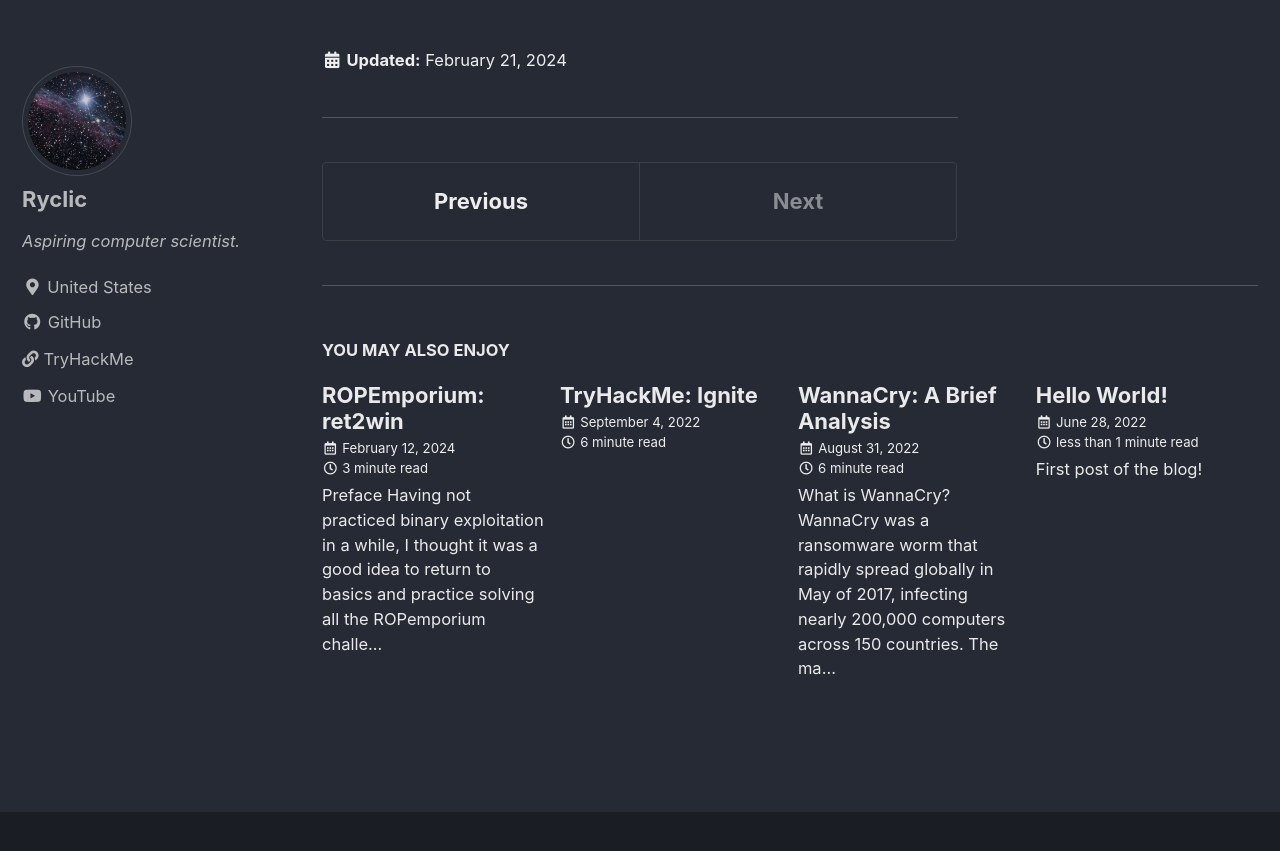
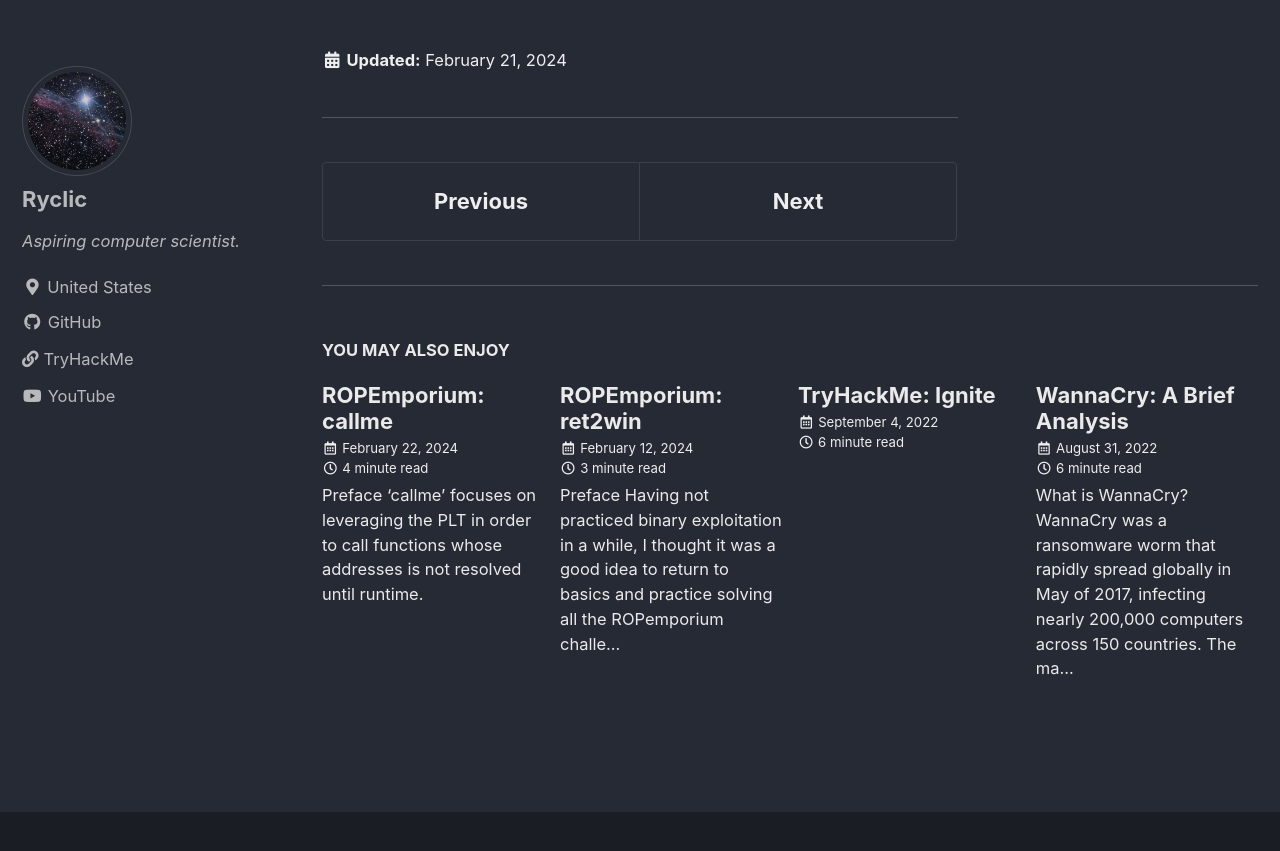
Before and after one commit to Ryclic/ryclic.github.io, a Jekyll site: the page built from _posts/2024-02-21-ROPEmporium-split.md, in a window 1280 px wide and 900 px high, scrolled down 4596 px. Shown: the top 851 px of the window. Built offline with Jekyll 4.4.1, drawn with Linux system fonts in a browser that asks for light colours; cached includes are drawn as plain includes; part of the change alters nothing that is shown; some of the changed text lies outside the part shown.

Commit message:
add ropemporium callme writeup

````diff
--- a/_posts/2024-02-21-ROPEmporium-split.md
+++ b/_posts/2024-02-21-ROPEmporium-split.md
@@ -53,7 +53,7 @@ To find the offset of system, we'll use GDB to check the exact address of the fu
 ![System Offset]({{ site.url }}{{ site.baseurl }}/assets/images/ropemporium/split/systemoffset.png)
 
 Perfect, now we can build our ROP chain!
-### Building ROP chain
+### Building ROP Chain
 A quick recap:
 We need to first call our `POP_RDI` gadget with the address of our cat string. Then, we need to call system directly with our register already set, and we're done.
 
--- /dev/null
+++ b/_posts/2024-02-22-ROPEmporium-callme.md
@@ -0,0 +1,139 @@
+---
+toc: true
+toc_label: "Table of Contents"
+toc_icon: "list"
+title: "ROPEmporium: callme"
+---
+## Preface
+'callme' focuses on leveraging the PLT in order to call functions whose addresses is not resolved until runtime.
+
+Challenges can be found [here](https://ropemporium.com/).
+### File Information
+Running the file, we are met with the following:
+
+![Initial Run]({{ site.url }}{{ site.baseurl }}/assets/images/ropemporium/callme/initialrun.png)
+
+Note that the buffer overflow still exists (offset is the same), allowing us to overwrite the return address. However, this time around our objective is the following:
+
+>You must call the **callme_one()**, **callme_two()** and **callme_three()** functions in that order, each with the arguments **0xdeadbeef**, **0xcafebabe**, **0xd00df00d** e.g. callme_one(0xdeadbeef, 0xcafebabe, 0xd00df00d) to print the flag. For the x86_64 binary double up those values, e.g. callme_one(0xdeadbeefdeadbeef, 0xcafebabecafebabe, 0xd00df00dd00df00d)
+
+However, these functions are not in our binary.
+
+Instead, they are dynamically linked at runtime, so we need a way to consistently call them. We are given a `libcallme.so` file where these functions are stored.
+
+Our checksec remains the same.
+
+![Checksec]({{ site.url }}{{ site.baseurl }}/assets/images/ropemporium/callme/checksec.png)
+### Decompilation
+Our useful function is a bit different this time. Instead of making a call to `system()`, it instead calls our three functions with random paramters. However, we can leverage this by setting up the registers with the desired values and calling these functions ourself.
+```c
+void usefulFunction(void)
+{
+  callme_three(4,5,6);
+  callme_two(4,5,6);
+  callme_one(4,5,6);
+  exit(1);
+}
+```
+First though, we need to figure out the addresses of these functions.
+
+### Understanding the PLT and GOT
+Notice that when we click on any of the three functions, Ghidra brings us to a "thunk" function:
+
+![Thunked Function]({{ site.url }}{{ site.baseurl }}/assets/images/ropemporium/callme/thunk.png)
+
+Similarly, GDB shows us that the function calls are to a place called `function@plt`. So, what exactly is this?
+
+![PLT Call]({{ site.url }}{{ site.baseurl }}/assets/images/ropemporium/callme/pltcall.png)
+
+The PLT (Procedure Linking Table) is primarily used by the program to call functions that are **dynamically linked** and thus unknown until runtime. Instead of making calls directly to the function, the program will call the PLT in order to ensure that the addresses are correct.
+
+The PLT is responsible for resolving the address if it has not yet been called before. To do so, it calls [`ld.so`](https://man7.org/linux/man-pages/man8/ld.so.8.html), which returns the function address. This address is then patched in the GOT so that future calls will directly go to the function.
+
+The GOT (Global Offset Table) itself is a table of addresses that is usually built during runtime and contains the actual addresses of functions, even after address space randomization.
+
+For our purposes, we should know that <u>calling the PLT is essentially the same as calling the function itself</u>, since it will fetch the runtime address and call it for us.
+
+For more information about this, see:
+- [GOT and PLT for pwning](https://systemoverlord.com/2017/03/19/got-and-plt-for-pwning.html)
+- [StackExchange PLT and GOT](https://reverseengineering.stackexchange.com/questions/1992/what-is-plt-got)
+- [In-Depth PLT and GOT explanation](https://www.technovelty.org/linux/plt-and-got-the-key-to-code-sharing-and-dynamic-libraries.html)
+- [GOT and PLT exploitaton](https://ir0nstone.gitbook.io/notes/types/stack/aslr/plt_and_got)
+- [ROPEmporium explanation](https://ropemporium.com/guide.html#Appendix%20A)
+
+### Finding Addresses and Gadgets
+To find the PLT addresses for our three functions, we can look at the disassembly in GDB. The addresses labelled are the ones that we want to call, because they are basically the equivalent of calling the function itself.
+
+![PLT Call]({{ site.url }}{{ site.baseurl }}/assets/images/ropemporium/callme/pltcall.png)
+
+We also need a gadget to populate our registers for us. Since each function needs three arguments, we need gadgets that can populate the first three registers in x64 calling convention:
+
+`RDI, RSI, RDX, RCX, R8 and R9`
+
+So let's try searching for gadgets that can populate RDI, RSI, and RDX. Luckily the challenge made it easy for us, and we find a gadget that does all three.
+
+![Useful Gadget]({{ site.url }}{{ site.baseurl }}/assets/images/ropemporium/callme/gadget.png)
+
+With this, we can build our ROP chain!
+### Building ROP Chain
+A quick recap:
+We need to populate our three registers by calling our gadget and feeding it the desired arguments. Then, we can call the PLT address of our function.
+
+We need to repeat this process a total of three times for each function.
+
+This begs the question: *why can't you just set the registers once instead of repeating it three times for each function?*
+
+The primary reason for this is due to architecture **callee vs caller** register designations.
+
+In short, callee registers are expected to be preserved by the function, meaning it will retain the same value after the function call. Caller registers may be changed, meaning it is the caller's responsibility to save them before calling. There is no guarantee that these registers won't be clobbered.
+
+In the below diagram, callee and caller registers are labelled:
+
+![Callee vs Caller]({{ site.url }}{{ site.baseurl }}/assets/images/ropemporium/callme/registers.png)
+
+Notice that RDI, RSI, and RDX are all caller saved. This means we need to set them again everytime we call a function.
+### Fixing Alignment
+Even though our script seems to be correct, we still aren't getting the flag. We aren't hitting the checks for our function calls either.
+
+Let's do a little debugging. We can attach a GDB window using the `gdb.attach()` command in pwntools.
+
+![MOVAPS Segfault]({{ site.url }}{{ site.baseurl }}/assets/images/ropemporium/callme/gdb.png)
+
+Doing this shows us that we are indeed segfaulting on a MOVAPS instruction. This means our stack alignment is off, so all we need to do is add a `ret` instruction before our chain.
+
+With that change, the script works as expected and we get the flag!
+
+![Win]({{ site.url }}{{ site.baseurl }}/assets/images/ropemporium/callme/win.png)
+### Final Script
+```python
+from pwn import *
+
+p = process('./callme') # gdb.attach(p)
+# Gadgets
+FUNC_1_PLT = 0x400720
+FUNC_2_PLT = 0x400740
+FUNC_3_PLT = 0x4006f0
+POP_RDI_RSI_RDX = 0x000000000040093c
+RET = 0x00000000004006be
+# Payload
+payload = b'A'*40
+payload += p64(RET)
+payload += p64(POP_RDI_RSI_RDX)
+payload += p64(0xdeadbeefdeadbeef)
+payload += p64(0xcafebabecafebabe)
+payload += p64(0xd00df00dd00df00d)
+payload += p64(FUNC_1_PLT)
+payload += p64(POP_RDI_RSI_RDX)
+payload += p64(0xdeadbeefdeadbeef)
+payload += p64(0xcafebabecafebabe)
+payload += p64(0xd00df00dd00df00d)
+payload += p64(FUNC_2_PLT)
+payload += p64(POP_RDI_RSI_RDX)
+payload += p64(0xdeadbeefdeadbeef)
+payload += p64(0xcafebabecafebabe)
+payload += p64(0xd00df00dd00df00d)
+payload += p64(FUNC_3_PLT)
+
+p.sendline(payload)
+p.interactive()
+```
````
Also changed, not shown: assets/images/ropemporium/callme/checksec.png (added), assets/images/ropemporium/callme/gadget.png (added), assets/images/ropemporium/callme/gdb.png (added), assets/images/ropemporium/callme/initialrun.png (added), assets/images/ropemporium/callme/movaps.png (added), assets/images/ropemporium/callme/pltcall.png (added), assets/images/ropemporium/callme/registers.png (added), assets/images/ropemporium/callme/thunk.png (added), assets/images/ropemporium/callme/win.png (added).
